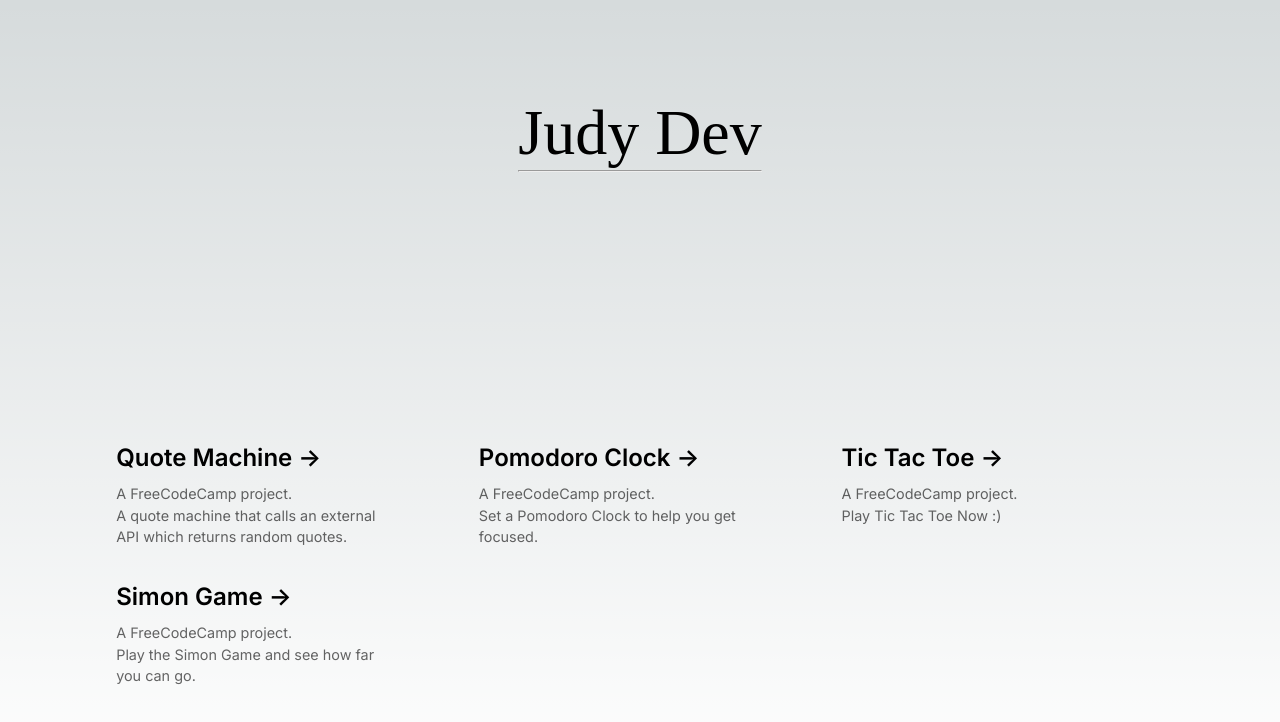
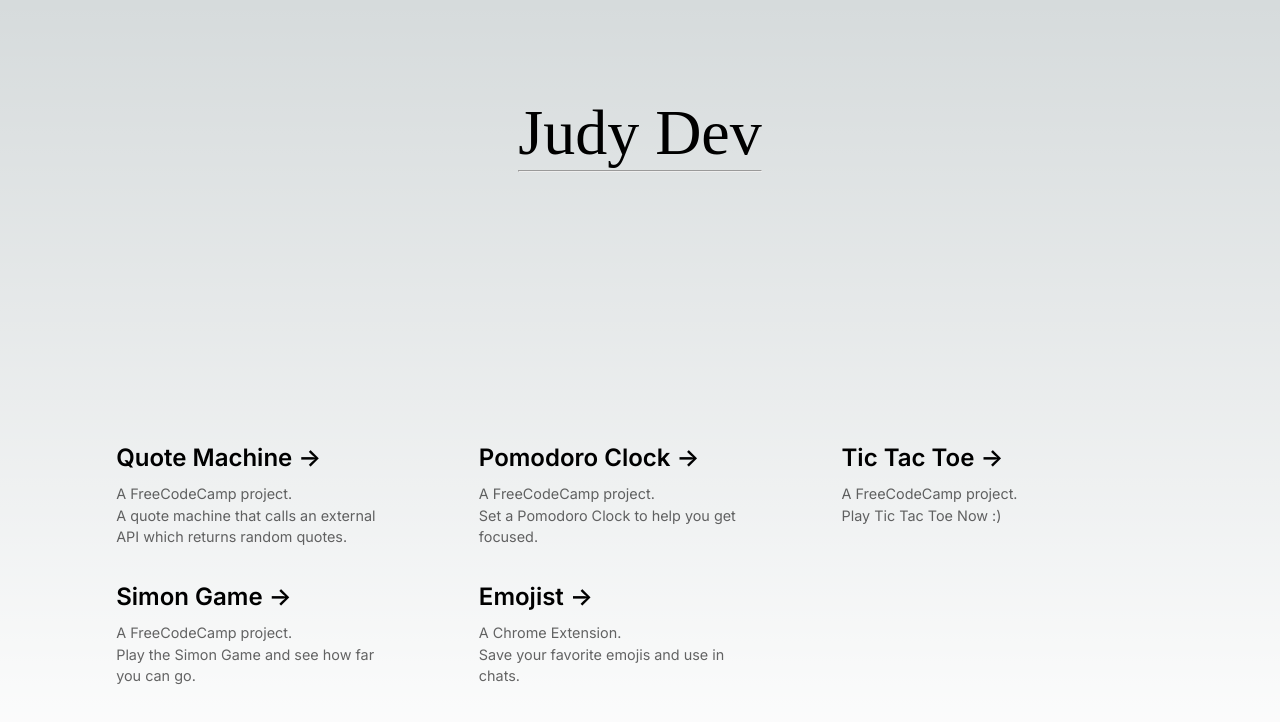
Before and after one commit to judydev/judydev.github.io, a Next.js app: page /apps in a window 1280 px wide. Shown: the top 722 px of the page. Built offline with nearby package versions, Linux system fonts and the light colour scheme.

Commit message:
add emojist to apps

```diff
--- a/src/app/apps/page.tsx
+++ b/src/app/apps/page.tsx
@@ -69,6 +69,22 @@ export default function MyWebApps() {
                         Play the Simon Game and see how far you can go.
                     </p>
                 </a>
+
+                <a
+                    href="https://chrome.google.com/webstore/detail/emojist/aikgnikholhpeojnbbbmogcfogiecamf"
+                    className={styles.card}
+                    target="_blank"
+                    rel="noopener noreferrer"
+                >
+                    <h2>
+                        Emojist <span>-&gt;</span>
+                    </h2>
+                    <p>
+                        A Chrome Extension.
+                        <br />
+                        Save your favorite emojis and use in chats.
+                    </p>
+                </a>
             </div>
         </main>
     );
```
